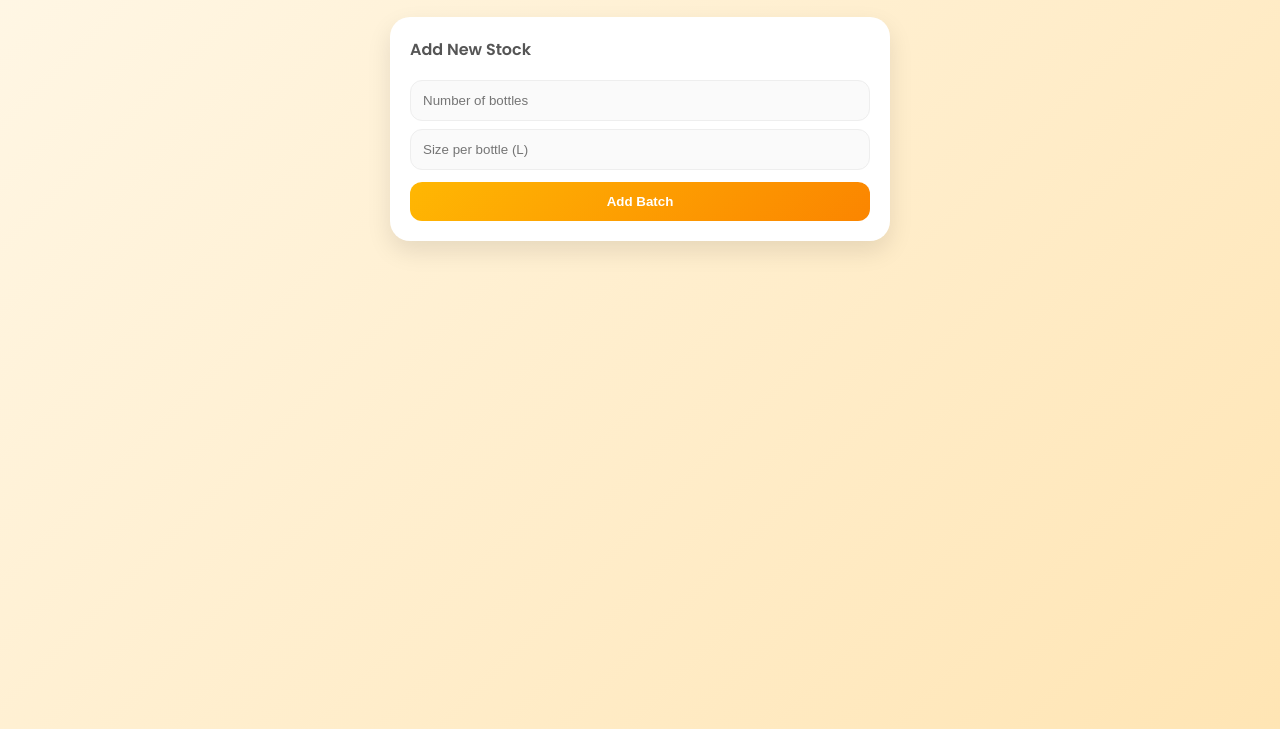
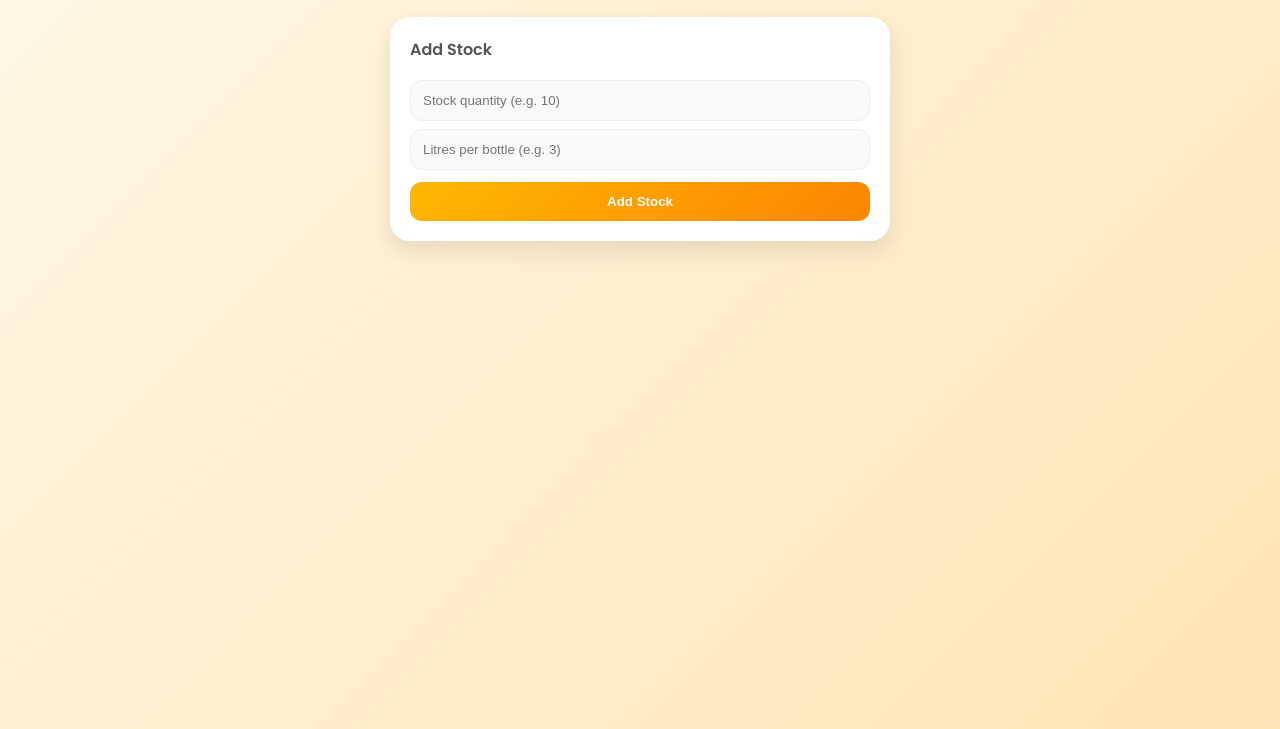
Before and after one commit to fay5090/Honey-data-management, a plain HTML site: page index.html in a window 1280 px wide. Shown: the part 71-800 px from the top of the page. Drawn offline with Linux system fonts and the light colour scheme.

Commit message:
Rename 'Add New Stock' to 'Add Stock' and update placeholders

```diff
--- a/index.html
+++ b/index.html
@@ -13,19 +13,19 @@
 <div class="container">
   <h1>🍯 Honey Business Tracker</h1>
 
-  <!-- ADD BATCH -->
   <div class="card">
-    <h2>Add New Stock</h2>
-    <input type="number" id="bottles" placeholder="Number of bottles">
-    <input type="number" id="size" placeholder="Size per bottle (L)">
-    <button onclick="addBatch()">Add Batch</button>
+    <h2>Add Stock</h2>
+
+    <input type="number" id="bottles" placeholder="Stock quantity (e.g. 10)">
+    <input type="number" id="size" placeholder="Litres per bottle (e.g. 3)">
+
+    <button onclick="addBatch()">Add Stock</button>
   </div>
 
-  <!-- BATCHES -->
   <div id="batchesContainer"></div>
-
 </div>
 
 <script src="two.js"></script>
+
 </body>
 </html>
```
